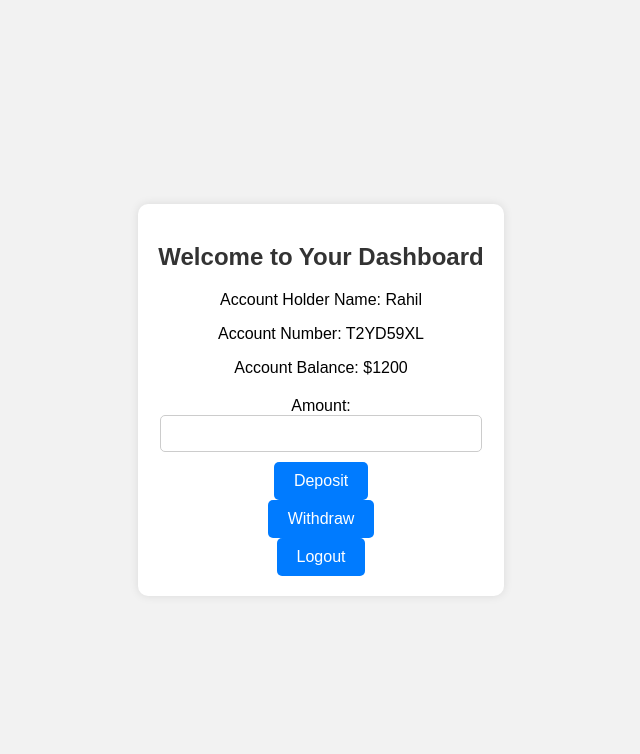
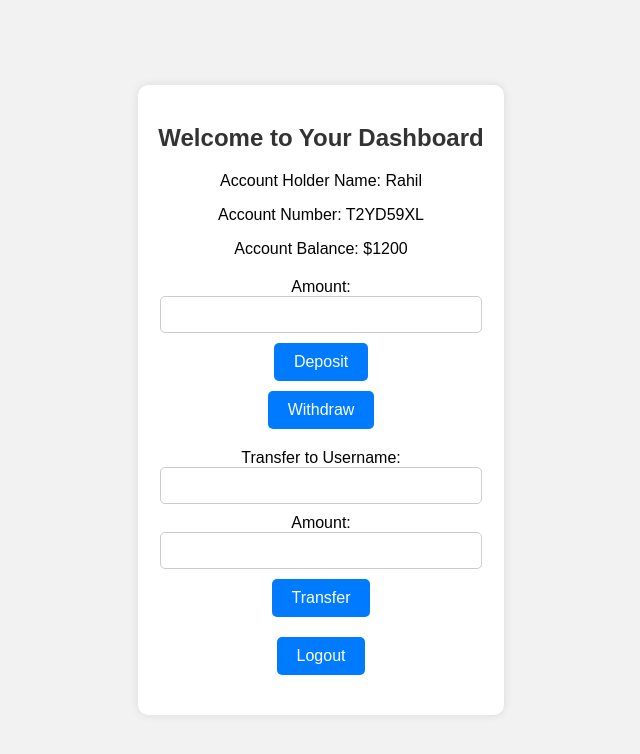
Before and after one commit to rahilmavani/Banking-Flask, a Flask app: page /dashboard in a window 1280 px wide. Shown: the top 754 px of the page, without its empty margins (319-959 px from the left). Run offline with Flask 3, Linux system fonts and the light colour scheme; a user stored in the database is signed in; some libraries are stand-ins or nearby versions.

Commit message:
Transfer functionality added

```diff
--- a/app.py
+++ b/app.py
@@ -80,7 +80,21 @@ def dashboard():
                 return redirect("/dashboard")
             else:
                 return redirect("/dashboard")
+        elif request.form["action"] == "transfer":
+            amount = int(request.form.get("transfer_amount"))
+            balance = int(user["balance"])
+            to_username = request.form.get("to_username")
 
+            recipient = db.execute("SELECT * FROM users WHERE username = ?", to_username)
+            if not recipient:
+                return render_template("dashboard.html", error="Recipient username does not exist.")
+
+            if balance >= amount:
+                db.execute("UPDATE users SET balance = balance - ? WHERE id = ?", amount, user_id)
+                db.execute("UPDATE users SET balance = balance + ? WHERE username = ?", amount, to_username)
+                return redirect("/dashboard")
+            else:
+                return render_template("dashboard.html", error="Insufficient Balance.")
     return render_template("dashboard.html", user = user)
 
 @app.route("/logout", methods = ["GET", "POST"])
--- a/templates/dashboard.html
+++ b/templates/dashboard.html
@@ -33,6 +33,7 @@
             display: flex;
             flex-direction: column;
             align-items: center;
+            margin-bottom: 10px; /* Added margin-bottom for spacing */
         }
         input {
             padding: 10px;
@@ -51,6 +52,7 @@
             color: #fff;
             cursor: pointer;
             transition: background-color 0.3s;
+            margin-bottom: 10px; /* Added margin-bottom for spacing */
         }
         button:hover {
             background-color: #0056b3;
@@ -78,6 +80,13 @@
             <button type="submit" name="action" value="deposit">Deposit</button>
             <button type="submit" name="action" value="withdraw">Withdraw</button>
         </form>
+        <form action="/dashboard" method="post"> <!-- Added form for transferring funds -->
+            <label for="to_username">Transfer to Username:</label>
+            <input type="text" id="to_username" name="to_username" required>
+            <label for="transfer_amount">Amount:</label>
+            <input type="number" id="transfer_amount" name="transfer_amount" required>
+            <button type="submit" name="action" value="transfer">Transfer</button>
+        </form>
         <form action="/logout" method="post">
             <button type="submit">Logout</button>
         </form>
```
Also changed, not shown: templates/register.html (+1 -56 lines), bank.db, 1 other file.
